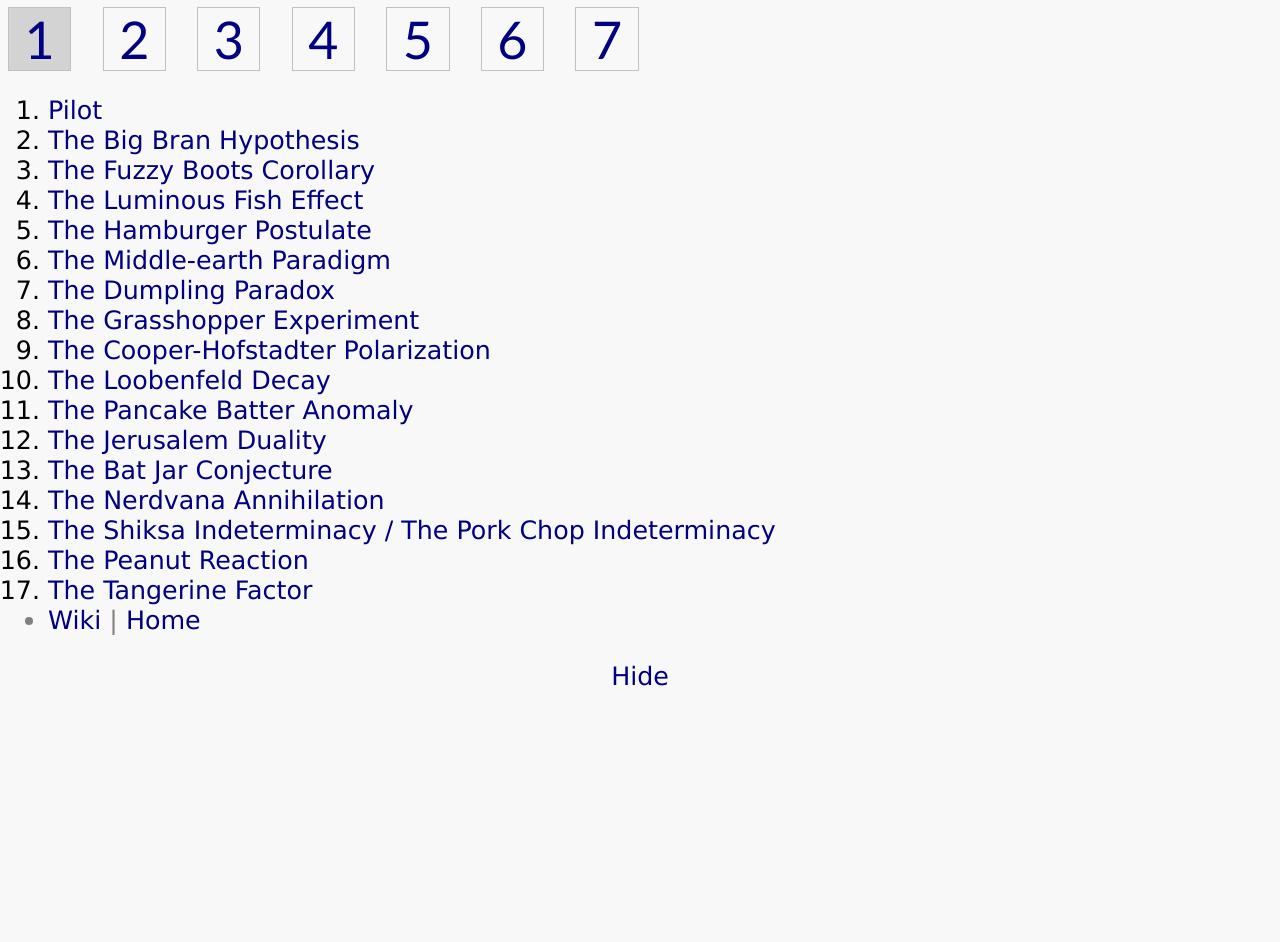
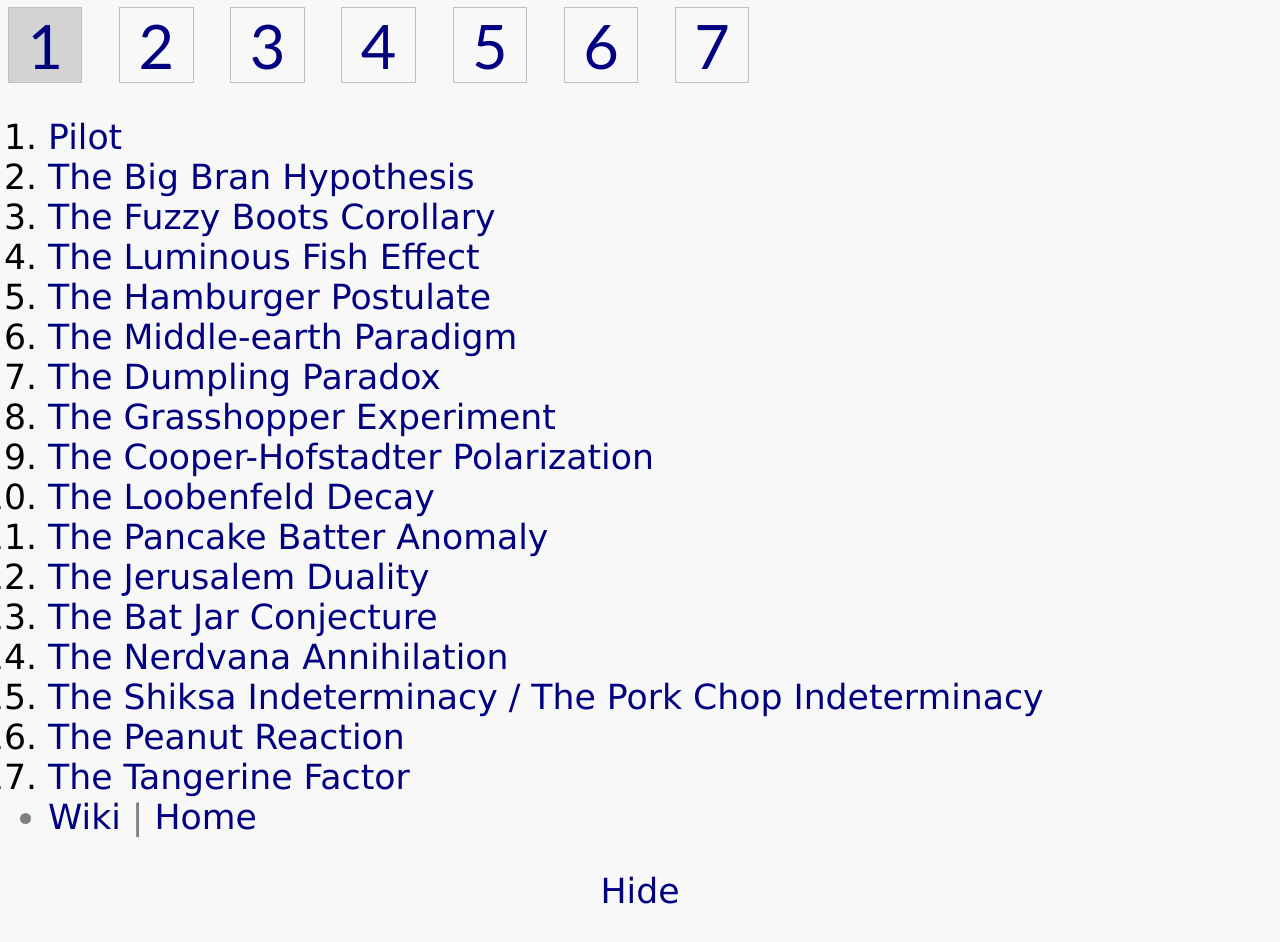
Before and after one commit to doingharder/doingharder.github.io, a plain HTML site: page TBBT_Scripts/1.html in a window 1280 px wide. Before the commit the page ends 800 px from the top, so only its background shows below. Drawn offline with Linux system fonts and the light colour scheme; a script that the page names is missing.

Commit message:
Update 1.html

```diff
--- a/TBBT_Scripts/1.html
+++ b/TBBT_Scripts/1.html
@@ -1,8 +1,8 @@
 <html lang="en"><head><meta http-equiv="Content-Type" content="text/html; charset=utf-8"><title>Season 1 - Annotated TBBT Scripts</title><style>
-*{font:19pt 'Meiryo UI',Verdana}
+*{font:26pt 'Meiryo UI',Verdana}
 a,a:visited{color:navy;text-decoration:none}
 a:hover{color:blue}
-#s,#c{padding-left:0.3em;padding-right:0.3em;margin-right:0.6em;border:solid silver 1px;font:39pt Calibri,Arial}
+#s,#c{padding-left:0.3em;padding-right:0.3em;margin-right:0.6em;border:solid silver 1px;font:46pt Calibri,Arial}
 #c{background:LightGray}
 </style><script>var _hmt = _hmt || []; (function() { var hm = document.createElement("script"); hm.src = "hm.js-63bf4f227afbc1389f2304ffa42bb8d9"/*tpa=http://hm.baidu.com/hm.js?63bf4f227afbc1389f2304ffa42bb8d9*/; var s = document.getElementsByTagName("script")[0]; s.parentNode.insertBefore(hm, s); })(); </script></head><body bgcolor="#f8f8f8"><div id='X'><p><a href="1.html" tppabs="http://soncp.com/tbbt/1.html" id=c>1</a><a href="2.html" tppabs="http://soncp.com/tbbt/2.html" id=s>2</a><a href="3.html" tppabs="http://soncp.com/tbbt/3.html"id=s>3</a><a href="4.html" tppabs="http://soncp.com/tbbt/4.html" id=s>4</a><a href="5.html" tppabs="http://soncp.com/tbbt/5.html" id=s>5</a><a href="6.html" tppabs="http://soncp.com/tbbt/6.html" id=s>6</a><a href="7.html" tppabs="http://soncp.com/tbbt/7.html" id=s>7</a></p>
 <ol>
```
